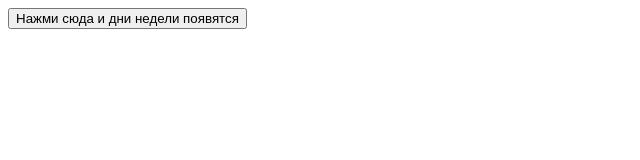
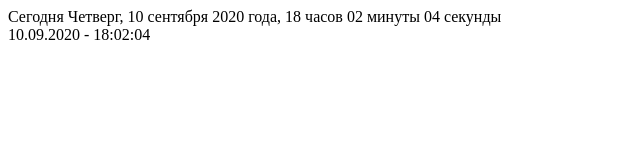
Before and after one commit to itulupov1/learnJS_complicated, a plain HTML site: page index.html in a window 1280 px wide. Shown: the whole page, without its empty margins (0-640 px from the left). Drawn offline with Linux system fonts and the light colour scheme.

Commit message:
lesson09-complicated

```diff
--- a/index.html
+++ b/index.html
@@ -6,7 +6,7 @@
 	<title>hard work</title>
 </head>
 <body>
-	<button>Нажми сюда и дни недели появятся</button>
+	<!-- <button>Нажми сюда и дни недели появятся</button> -->
 	<script src="js/script.js"></script>
 </body>
 </html>
--- a/js/script.js
+++ b/js/script.js
@@ -1,35 +1,88 @@
 'use strict';
 
-const week = [];
-const dateNow = new Date();
-const btn = document.querySelector('button');
+const timeOne = () => {
+	const arrMonth = ['января', 'февраля', 'марта', 'апреля', 'мая', 'июня', 'июля', 'августа', 'сентября', 'октября', 'ноября', 'декабря'];
+	const arrDaysWeek = ['Воскресенье', 'Понедельник', 'Вторник', 'Среда', 'Четверг', 'Пятница', 'Суббота'];
+	const newElem = document.createElement('div');
+	document.body.append(newElem);
 
-week.push('пн', 'вт', 'ср', 'чт', 'пт', 'сб', 'вс');
+	const time = () => {
+		const dateNow = new Date();
+		const day = dateNow.getDate();
+		const dayOfWeek = arrDaysWeek[dateNow.getDay()];
+		const month = arrMonth[dateNow.getMonth()]; //arrMonth[dateNow.getMonth()];
+		const year = dateNow.getFullYear();
+		const hours = dateNow.getHours();
+		const minutes = dateNow.getMinutes();
+		const seconds = dateNow.getSeconds();
+		return {day, dayOfWeek, month, year, hours, minutes, seconds};
+	};
 
-const showDaysOfWeek = () => {
-	week.forEach((item, index) => {
-		const newElem = document.createElement('p');
-		newElem.textContent = item;
-		newElem.style.fontSize = `22px`;
+	const addNullToTimer = (times) => {
+		if (times.toString().length === 1) {
+			times = `0${times}`;
+		}
+		return times;
+	};
 
-		if (item === 'сб' || item === 'вс') {
-			newElem.style.fontStyle = 'italic';
-		}
+	const declOfNum = (n, textForms) => {
+		n = Math.abs(n) % 100; let n1 = n % 10;
+		if (n > 10 && n < 20) { return textForms[2]; }
+		if (n1 > 1 && n1 < 5) { return textForms[1]; }
+		if (n1 === 1) { return textForms[0]; }
+		return textForms[2];
+	};
 
-		if (index === dateNow.getDay() - 1) {
-			newElem.style.fontWeight = `bold`;
-		}
-		if (dateNow.getDay() - 1 < 0) {
-			if (index === 6) {
-				newElem.style.fontWeight = `bold`;
-			}
-		}
-		document.body.append(newElem);
-	});
+	const createNewElem = () => {
+		const timer = time();
+		newElem.append(`Сегодня ${timer.dayOfWeek}, ${addNullToTimer(timer.day)} ${timer.month} ${timer.year} года, ${addNullToTimer(timer.hours)} ${declOfNum(addNullToTimer(timer.hours), ['час', 'часа', 'часов'])} ${addNullToTimer(timer.minutes)} ${declOfNum(addNullToTimer(timer.minutes), ['минута', 'минуты', 'минут'])} ${addNullToTimer(timer.seconds)} ${declOfNum(addNullToTimer(timer.seconds), ['секунда', 'секунды', 'секунд'])}`);
+	};
+	createNewElem();
+
+	const updateTime = () => {
+		const timer = time();
+		newElem.textContent = `Сегодня ${timer.dayOfWeek}, ${addNullToTimer(timer.day)} ${timer.month} ${timer.year} года, ${addNullToTimer(timer.hours)} ${declOfNum(addNullToTimer(timer.hours), ['час', 'часа', 'часов'])} ${addNullToTimer(timer.minutes)} ${declOfNum(addNullToTimer(timer.minutes), ['минута', 'минуты', 'минут'])} ${addNullToTimer(timer.seconds)} ${declOfNum(addNullToTimer(timer.seconds), ['секунда', 'секунды', 'секунд'])}`;
+	};
+	setInterval(updateTime, 1000);
+
 };
+timeOne();
 
 
-btn.addEventListener('click', () => {
-	showDaysOfWeek();
-	btn.setAttribute('disabled', true);
-});
+const timeTwo = () => {
+	const newElem = document.createElement('div');
+	document.body.append(newElem);
+
+	const time = () => {
+		const dateNow = new Date();
+		const day = dateNow.getDate();
+		const month = dateNow.getMonth() + 1;
+		const year = dateNow.getFullYear();
+		const hours = dateNow.getHours();
+		const minutes = dateNow.getMinutes();
+		const seconds = dateNow.getSeconds();
+		return { day, month, year, hours, minutes, seconds };
+	};
+
+	const addNullToTimer = (times) => {
+		if (times.toString().length === 1) {
+			times = `0${times}`;
+		}
+		return times;
+	};
+
+	const createNewElemTwo = () => {
+		const timer = time();
+		newElem.append(`${addNullToTimer(timer.day)}.${addNullToTimer(timer.month)}.${timer.year} - ${addNullToTimer(timer.hours)}:${addNullToTimer(timer.minutes)}:${addNullToTimer(timer.seconds)}`);
+	};
+	createNewElemTwo();
+
+	const updateTimeTwo = () => {
+		const timer = time();
+		newElem.textContent = `${addNullToTimer(timer.day)}.${addNullToTimer(timer.month)}.${timer.year} - ${addNullToTimer(timer.hours)}:${addNullToTimer(timer.minutes)}:${addNullToTimer(timer.seconds)}`;
+	};
+	setInterval(updateTimeTwo, 1000);
+
+
+};
+timeTwo();
```
